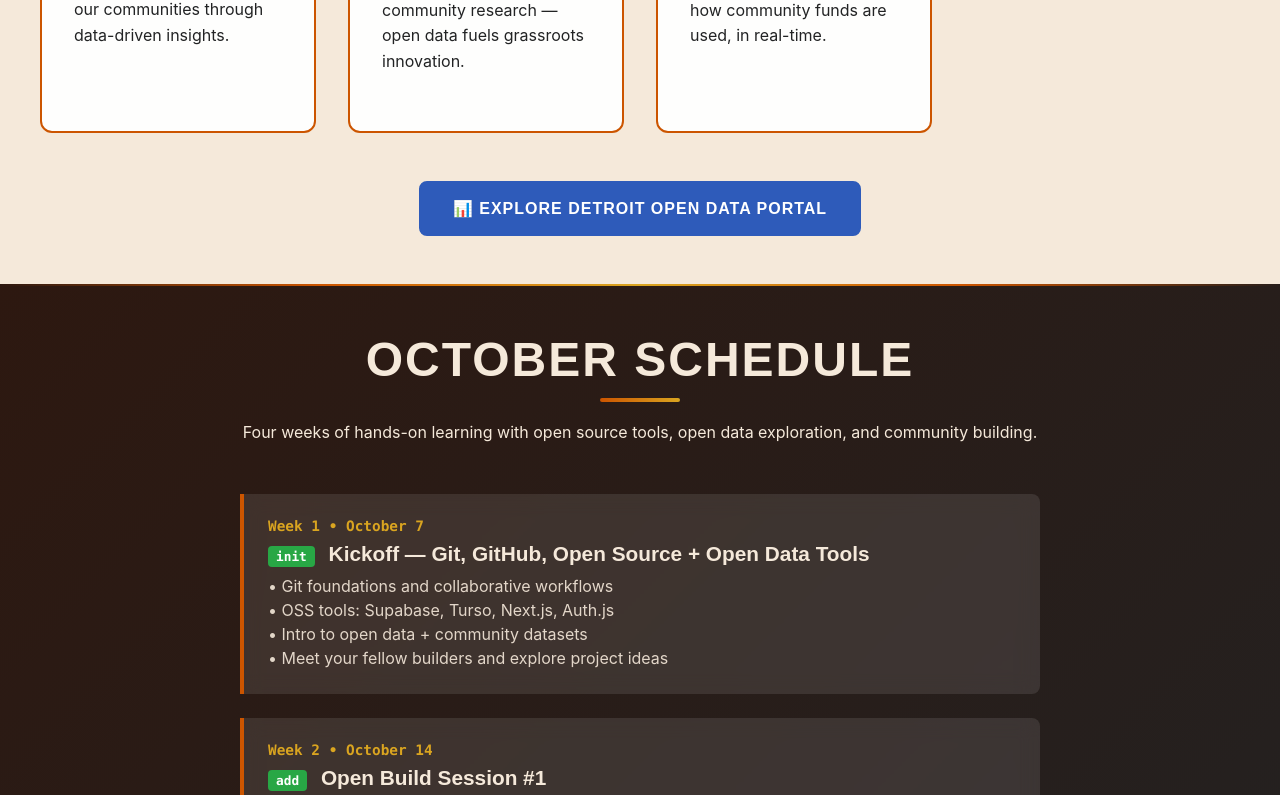
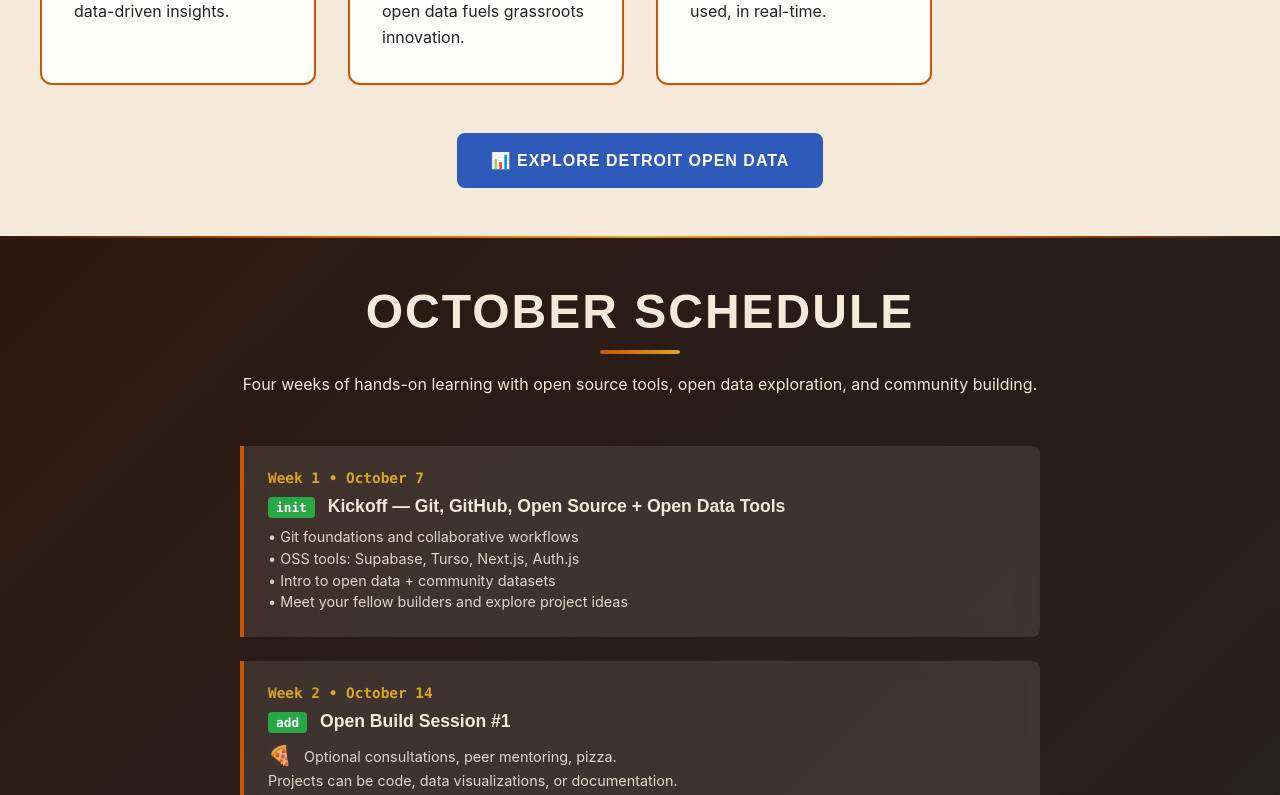
Before and after one commit to buidl-renaissance/thebarefoot.dev, a Next.js app: page /open-october in a window 1280 px wide. Shown: the part 2151-2946 px from the top of the page. Built offline with nearby package versions, Linux system fonts and the light colour scheme.

Commit message:
open october

```diff
--- a/src/pages/open-october.tsx
+++ b/src/pages/open-october.tsx
@@ -380,7 +380,6 @@ const CardDescription = styled.p<{ theme: ThemeType }>`
   font-family: ${({ theme }) => theme.fonts.body};
   font-size: 1rem;
   line-height: 1.6;
-  margin-bottom: 1.5rem;
   color: ${({ theme }) => theme.colors.asphaltBlack};
 `;
 
@@ -409,14 +408,16 @@ const ScheduleDate = styled.div<{ theme: ThemeType }>`
 
 const ScheduleTitle = styled.h4<{ theme: ThemeType }>`
   font-family: ${({ theme }) => theme.fonts.heading};
-  font-size: 1.3rem;
+  font-size: 1.1rem;
   color: ${({ theme }) => theme.colors.creamyBeige};
   margin-bottom: 0.5rem;
+  line-height: 1.4;
 `;
 
 const ScheduleDescription = styled.p<{ theme: ThemeType }>`
   font-family: ${({ theme }) => theme.fonts.body};
   color: ${({ theme }) => theme.colors.creamyBeige};
+  font-size: 0.9rem;
   line-height: 1.5;
   opacity: 0.9;
 `;
@@ -927,8 +928,6 @@ export default function OpenOctober() {
                    <strong className="civic-teal">Collaboration</strong> •{" "}
                    <strong className="data-green">Local Impact</strong>
                  </AboutKeyValues>
-                 <br />
-                 <br />
                  Every project, every dollar, every decision is documented in the
                  open for the community to see and learn from.
                </CardDescription>
@@ -998,7 +997,7 @@ export default function OpenOctober() {
                 window.open("https://data.detroitmi.gov/", "_blank")
               }
             >
-              📊 Explore Detroit Open Data Portal
+              📊 Explore Detroit Open Data
             </WhyOpenDataCTAButton>
           </WhyOpenDataCTAContainer>
         </Container>
```
